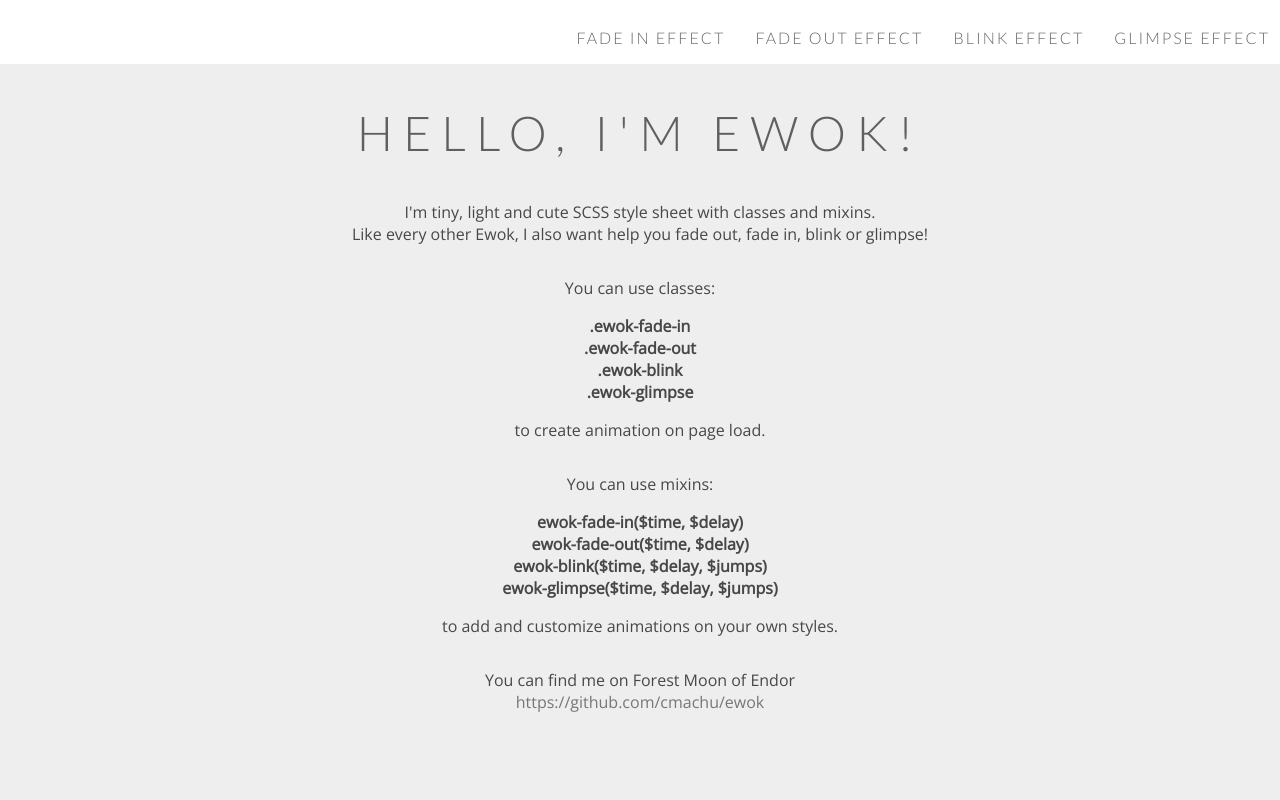
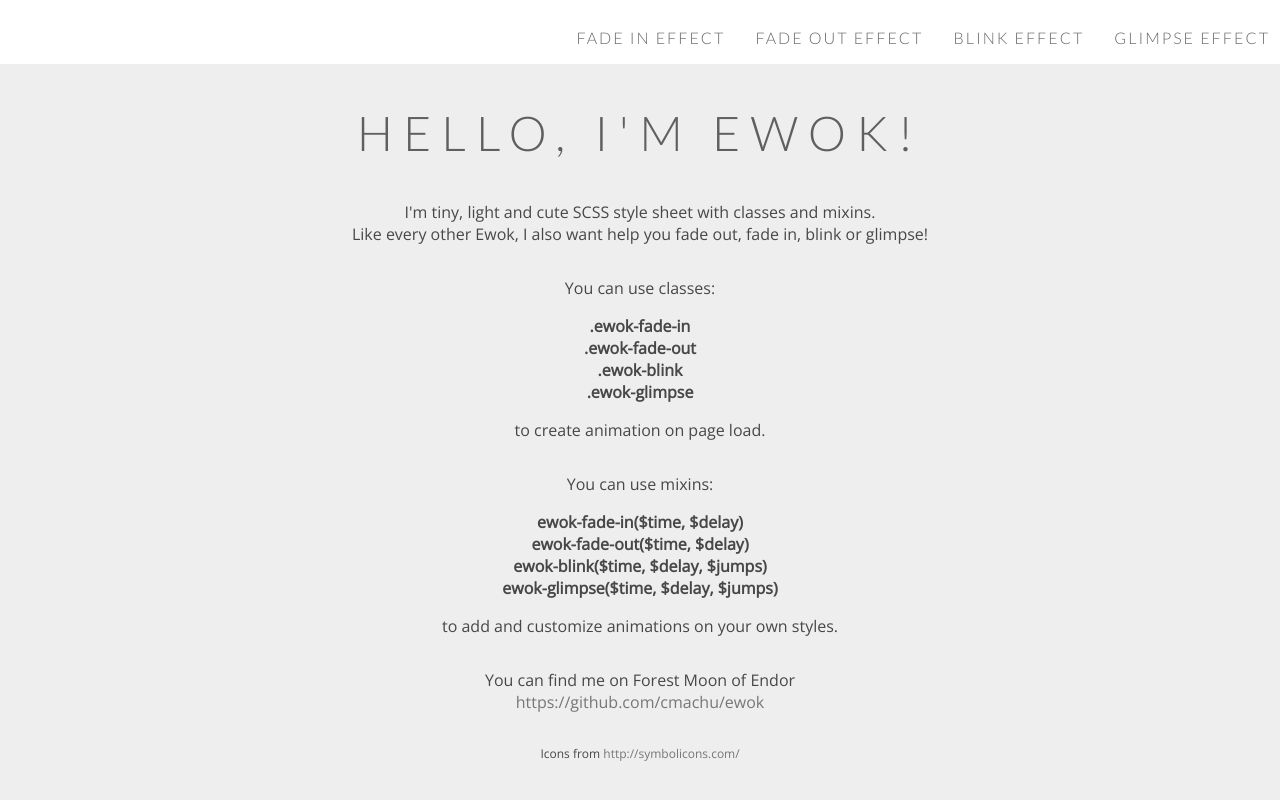
Before and after one commit to cmachu/ewok, a website: page docs/example-blink.html in a window 1280 px wide. Shown: the part 736-1536 px from the top of the page. Drawn offline with nearby package versions, Linux system fonts and the light colour scheme.

Commit message:
Icons author add link

```diff
--- a/docs/assets/css/demo.css
+++ b/docs/assets/css/demo.css
@@ -49,6 +49,10 @@ p span b{
 p a{
     color:rgba(0,0,0,0.5);
     text-decoration: none;
+}
+
+p.text-small{
+    font-size:12px;
 }
 
 .example-container{
--- a/docs/example-blink.html
+++ b/docs/example-blink.html
@@ -29,6 +29,7 @@
             <p>You can use classes: <span><b>.ewok-fade-in</b> <b>.ewok-fade-out</b> <b>.ewok-blink</b> <b>.ewok-glimpse</b></span> to create animation on page load.</p>
             <p>You can use mixins: <span><b>ewok-fade-in($time, $delay)</b> <b>ewok-fade-out($time, $delay)</b><b>ewok-blink($time, $delay, $jumps)</b><b>ewok-glimpse($time, $delay, $jumps)</b></span> to add and customize animations on your own styles.</p>
             <p>You can find me on Forest Moon of Endor<br><a href="https://github.com/cmachu/ewok">https://github.com/cmachu/ewok</a></p>
+            <p class="text-small">Icons from <a href="http://symbolicons.com/">http://symbolicons.com/</a></p>
         </div>
     </section>
 </body>
```
Also changed, not shown: docs/example-fade-out.html (+1 -0 lines), docs/example-glimpse.html (+1 -0 lines), docs/index.html (+1 -0 lines).
